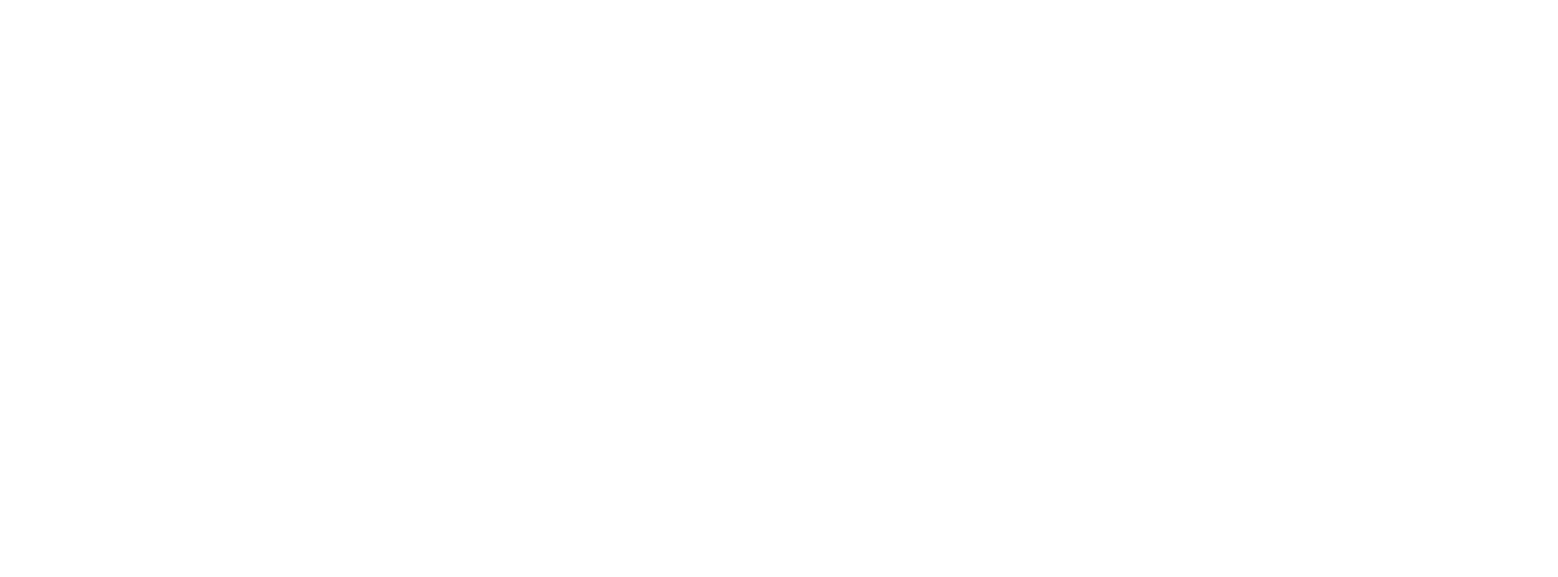
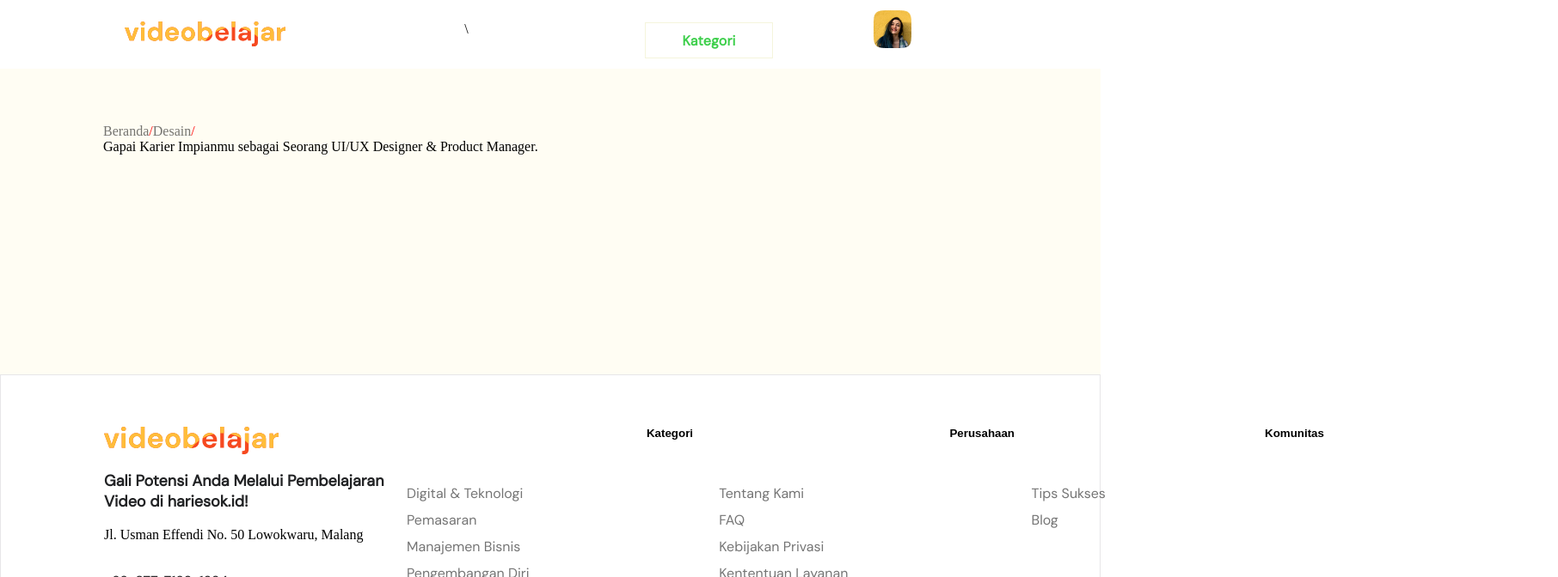
Before and after one commit to junandar1912/mision-5, a React (Vite) app: page /Detail in a window 1280 px wide. Before the commit this address had no page. Shown: the top 672 px of the page at 86% size, 1812 px wide, since content can reach past the window. Built offline with nearby package versions, Linux system fonts and the light colour scheme.

Commit message:
fix page

```diff
--- a/src/App.jsx
+++ b/src/App.jsx
@@ -5,6 +5,7 @@
 import Registrasi from "./Page/Registrasi/Registrasi.jsx";
 import Login from "./Page/Login/Login.jsx";
 import Semuaproduk from "./page/Semua-produk/Semuaproduk.jsx"
+import Detail from "./Page/Detail/Detail.jsx";
 
 
 
@@ -18,8 +19,9 @@
       <Route path="Registrasi" element={<Registrasi />} />
       <Route path="login" element={<Login />} />
       <Route path="Semuaproduk" element={<Semuaproduk />}/>
+      <Route path="Detail" element={<Detail/>}/>
     </Routes>
   </BrowserRouter>
 );
 
-export default App
+export default App;
--- /dev/null
+++ b/src/Page/Detail/Detail.jsx
@@ -0,0 +1,30 @@
+import React from 'react'
+import Card from '../../components/Card/Card'
+import Headerprofile from '../../components/Header/Headerprofil'
+import Footer from '../../components/Footer/Footer'
+import './Detail.css'
+
+
+
+const Detail = () => {
+  return (
+    <>
+    <Headerprofile/>
+    <div className='body'>
+      <div className='Breadcrumb'>
+        <a href="">Beranda</a>
+        <span>/</span>
+        <a href="">Desain</a>
+        <span>/</span>
+        <p className='p-produk-header'>Gapai Karier Impianmu sebagai Seorang UI/UX Designer & Product Manager.</p>
+      </div>
+      <div className='titel-produk'></div>
+      <main className='produk-main'></main>
+      <div className='footer-produk'></div>
+    </div>
+    <Footer/>
+    </>
+  )
+}
+
+export default Detail
--- a/src/Page/Semua-produk/Semuaproduk.jsx
+++ b/src/Page/Semua-produk/Semuaproduk.jsx
@@ -90,7 +90,7 @@
 
 
 
-const Detail = () => {
+const Semuaproduk = () => {
 // tombol dropdown
   const [open, setopen] = useState(false);
 
@@ -268,4 +268,4 @@
   )
 }
 
-export default Detail
+export default Semuaproduk
--- a/src/index.js
+++ b/src/index.js
@@ -4,11 +4,12 @@
 import Registrasi from "./Page/Registrasi/Registrasi.jsx";
 import Menu from "./Page/menu/Menu.jsx";
 import Card from "./components/Card/Card.jsx";
-import Semuaproduk from "./Page/Semua-produk/Semuaproduk.jsx"
+import Semuaproduk from "./page/Semua-produk/Semuaproduk.jsx";
 import Checkbox from "./components/Checkbox/Checkbox.jsx";
 import Switch from "./components/Switch/Switch.jsx";
 import Headerprofile from "./components/Header/Headerprofil.jsx"
+import Detail from "./Page/Detail/Detail.jsx"
 
 
 
-export { Header, Headerprofile, Footer, Login, Registrasi, Menu, Card, Semuaproduk, Checkbox, Switch };
+export { Header, Headerprofile, Footer, Login, Registrasi, Menu, Card, Semuaproduk, Checkbox, Switch, Detail };
```
Also changed, not shown: src/Page/Detail/Detail.css (added).
